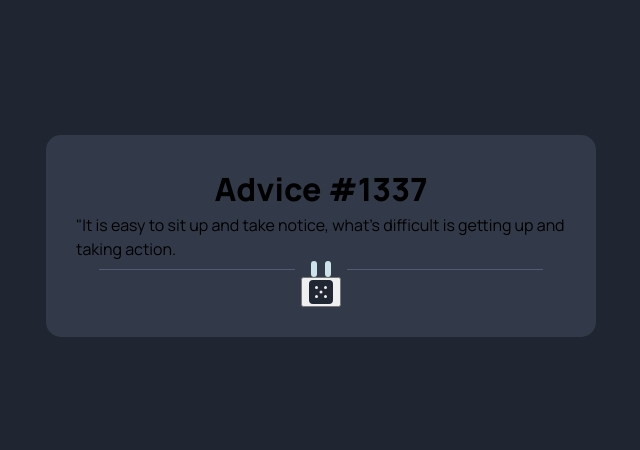
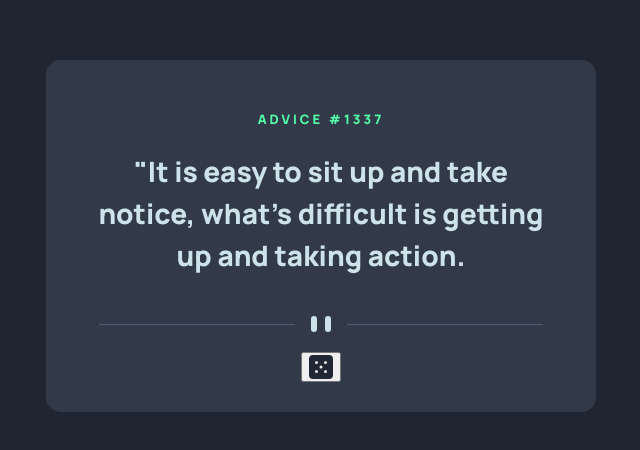
Before and after one commit to Siedemus/advice-generator-app, a React (Create React App) app: page / in a window 1280 px wide. Shown: the part 164-614 px from the top of the page, without its empty margins (319-959 px from the left). Built offline with nearby package versions, Linux system fonts and the light colour scheme.

Commit message:
add advice styles

```diff
--- a/src/Container/Advice/styled.js
+++ b/src/Container/Advice/styled.js
@@ -1,9 +1,23 @@
 import styled from "styled-components";
 
-const AdviceHeader = styled.h1``;
+const AdviceHeader = styled.h1`
+color: ${({theme}) => theme.colors.neonGreen};
+font-size: 13px;
+text-transform: uppercase;
+letter-spacing: 3px;
+padding-top: 20px;
+`;
 
-const StyledAdvice = styled.p``;
+const StyledAdvice = styled.p`
+color: ${({theme}) => theme.colors.lightCyan};
+font-size: 28px;
+padding: 20px 20px 40px 20px;
+font-weight: 800;
+text-align: center;
+`;
 
-const BorderImage = styled.img``;
+const BorderImage = styled.img`
+padding-bottom: 20px;
+`;
 
 export { AdviceHeader, StyledAdvice, BorderImage };
```
